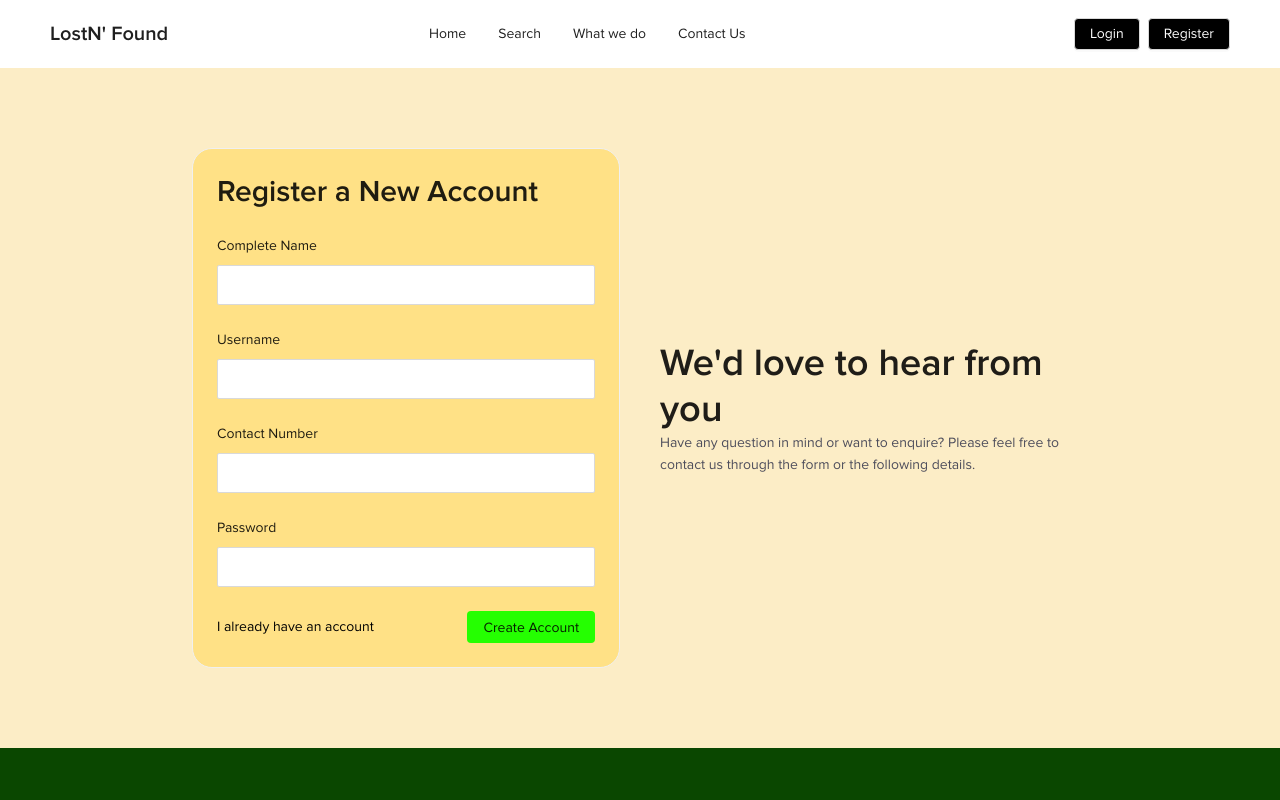
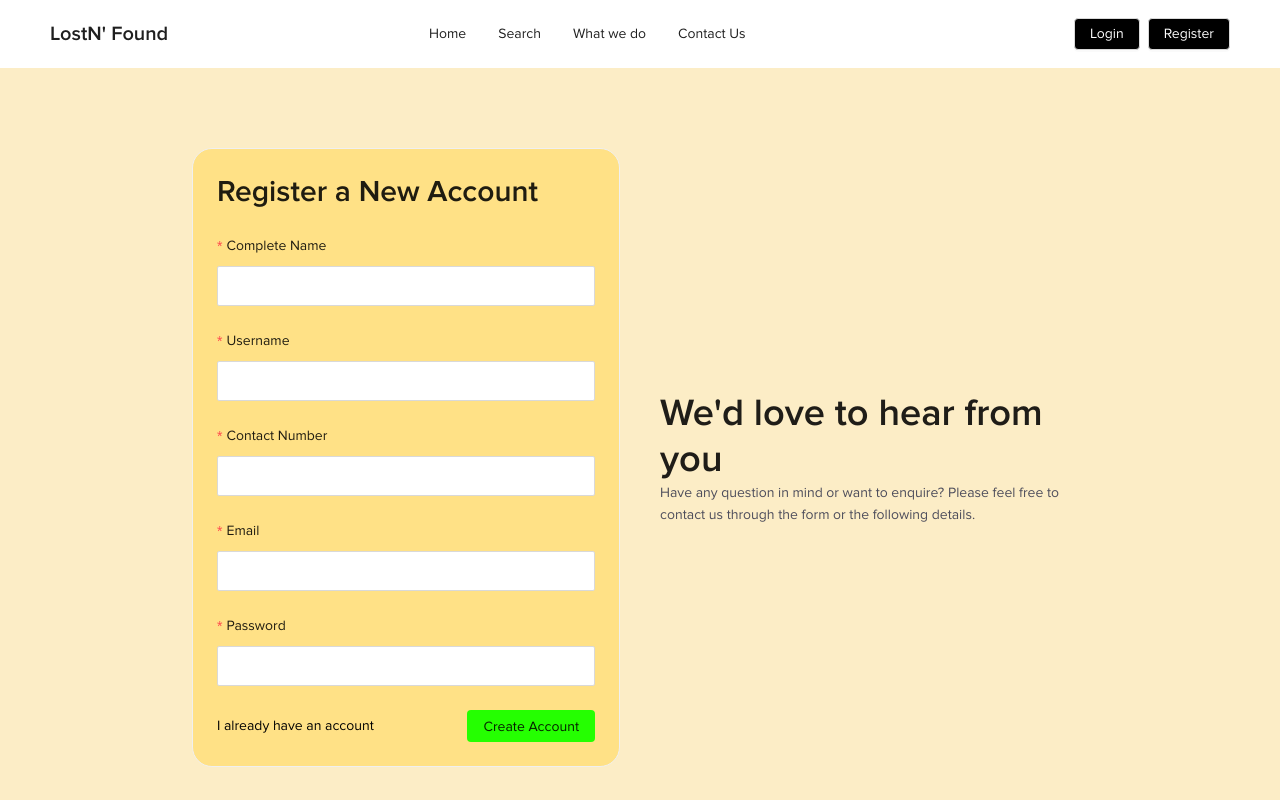
Before and after one commit to cianodev/lnf, a React (Vite) app in the folder client/: page /registration in a window 1280 px wide. Shown: the top 800 px of the page. Built offline with nearby package versions, Linux system fonts and the light colour scheme.

Commit message:
added ducks to user, implemented registration

```diff
--- /dev/null
+++ b/client/src/api/user.js
@@ -0,0 +1,8 @@
+import { _post } from "@/services/apiProvider";
+
+const requestRegister = (params) =>
+  _post("/user/add", params)
+
+export {
+  requestRegister,
+}
--- a/client/src/pages/registration/Registration.jsx
+++ b/client/src/pages/registration/Registration.jsx
@@ -1,13 +1,52 @@
 import * as React from "react";
-import { Card, Row, Col, Typography, Form, Input, Button } from "antd";
+import { useNavigate } from "react-router-dom";
+import {
+  Card,
+  Row,
+  Col,
+  Typography,
+  Form,
+  Input,
+  Button,
+  notification,
+} from "antd";
+
+import { useDispatch, useSelector } from "react-redux";
+
+import { registerUser } from "@/store/reducer/user";
 
 const { Title, Link, Text } = Typography;
 
 function Registration() {
-  const handleSubmitRegistrationForm = React.useCallback(() => {}, []);
+  const [form] = Form.useForm();
+  const navigate = useNavigate();
+
+  const dispatch = useDispatch();
+
+  const [api, contextHolder] = notification.useNotification();
+
+  const { fetching, status } = useSelector((state) => state.user);
+
+  React.useEffect(() => {
+    if (status) {
+      api.success({
+        message: 'New user created!',
+        description: <div>Yay! Try <Link href="/login">log-in</Link> to the page.</div>,
+      })
+    }
+  }, [status])
+
+  const handleSubmitRegistrationForm = React.useCallback(
+    (data) => {
+      dispatch(registerUser(data));
+      form.resetFields();
+    },
+    [dispatch, form, api]
+  );
 
   return (
     <div className="lnf-registration">
+      {contextHolder}
       <Row gutter={[40, 40]} className="lnf-registration-wrapper">
         <Col span={12}>
           <Card className="lnf-registration-card" bordered>
@@ -16,26 +55,83 @@ function Registration() {
             </div>
 
             <Form
+              form={form}
               layout="vertical"
               onFinish={handleSubmitRegistrationForm}
               autoComplete="off"
             >
-              <Form.Item label="Complete Name" name="full_name">
+              <Form.Item
+                label="Complete Name"
+                name="full_name"
+                rules={[
+                  {
+                    required: true,
+                    message: "Please input your Complete Name",
+                  },
+                ]}
+              >
                 <Input size="large" />
               </Form.Item>
 
-              <Form.Item label="Username" name="username">
+              <Form.Item
+                label="Username"
+                name="username"
+                rules={[
+                  {
+                    required: true,
+                    message: "Please input your Username",
+                  },
+                ]}
+              >
                 <Input size="large" />
               </Form.Item>
 
-              <Form.Item label="Contact Number" name="contact_info">
+              <Form.Item
+                label="Contact Number"
+                name="contact_info"
+                rules={[
+                  {
+                    required: true,
+                    message: "Please input your Contact Number",
+                  },
+                ]}
+              >
                 <Input size="large" />
               </Form.Item>
 
-              <Form.Item label="Password" name="password">
+              <Form.Item
+                label="Email"
+                name="email"
+                rules={[
+                  {
+                    type: "email",
+                    message: "The input is not valid E-mail!",
+                  },
+                  {
+                    pattern: /^[A-Za-z0-9._%+-]+@usc\.edu\.ph$/,
+                    message: "The email should be affiliated to usc.edu.ph",
+                  },
+                  {
+                    required: true,
+                    message: "Please input your E-mail!",
+                  },
+                ]}
+              >
+                <Input size="large" />
+              </Form.Item>
+
+              <Form.Item
+                label="Password"
+                name="password"
+                rules={[
+                  {
+                    required: true,
+                    message: "Please input your Password",
+                  },
+                ]}
+              >
                 <Input size="large" type="password" />
               </Form.Item>
-            </Form>
               {/* Buttons */}
               <Row className="lnf-registration-footer">
                 <Col span={12}>
@@ -44,11 +140,17 @@ function Registration() {
                   </Link>
                 </Col>
                 <Col span={12} className="justify-button-end">
-                <Button className="lnf-create-account-btn" type="secondary">
+                  <Button
+                    className="lnf-create-account-btn"
+                    type="secondary"
+                    htmlType="submit"
+                    disabled={fetching}
+                  >
                     Create Account
                   </Button>
                 </Col>
               </Row>
+            </Form>
           </Card>
         </Col>
         <Col span={12}>
--- /dev/null
+++ b/client/src/services/apiProvider.js
@@ -0,0 +1,20 @@
+import axios from "axios";
+
+const lnf = axios.create({
+  baseURL: "/api",
+  timeout: 10000000,
+});
+
+const _all = async (url) => await lnf.get(url);
+
+const _post = async (url, params) => await lnf.post(url, params);
+
+const _upload = async (url, body) => await lnf.post(url, body);
+
+const _delete = async (url, params) => await lnf.delete(url, params);
+
+const _get = async (url, params) => await lnf.get(url, params);
+
+const _update = async (url, params) => await lnf.put(url, params);
+
+export { _all, _post, _delete, _get, _update, _upload };
--- a/client/src/store/reducer/index.js
+++ b/client/src/store/reducer/index.js
@@ -1,5 +1,9 @@
 import { combineReducers } from "@reduxjs/toolkit";
 
-const rootReducer = combineReducers({});
+import userReducer from "@/store/reducer/user";
+
+const rootReducer = combineReducers({
+  user: userReducer,
+});
 
 export default rootReducer;
--- /dev/null
+++ b/client/src/store/reducer/user.js
@@ -0,0 +1,58 @@
+import { createSlice } from "@reduxjs/toolkit";
+
+import {
+  requestRegister
+} from '@/api/user'
+
+const initialState = {
+  data: {},
+  fetching: false,
+  status: false,
+  error: null
+}
+
+const { actions, reducer } = createSlice({
+  name: "sandbox",
+  initialState,
+  reducers: {
+    initUser: (state) => {
+      state.data = {};
+      state.fetching = true;
+      state.status = false
+      state.error = null
+    },
+    successUser: (state, { payload }) => {
+      state.data = payload.data
+      state.fetching = false
+      state.status = payload.status
+      state.error = null
+    },
+    errorUser: (state, { payload }) => {
+      state.data = {}
+      state.fetching = false
+      state.message = payload.message
+      state.error = payload.error
+    }
+  }
+})
+
+export const {
+  initUser,
+  successUser,
+  errorUser
+} = actions
+
+export const registerUser = (params) => async (dispatch) => {
+  dispatch(initUser())
+
+  const {
+    data: { success, data, message },
+  } = await requestRegister(params);
+
+  success
+    ? dispatch(successUser(data))
+    : dispatch(errorUser(message));
+
+}
+
+export default reducer;
```
Also changed, not shown: 1 other file (tests, documents, lock files or other folders). Lines whose indentation alone changed are shown as unchanged.
